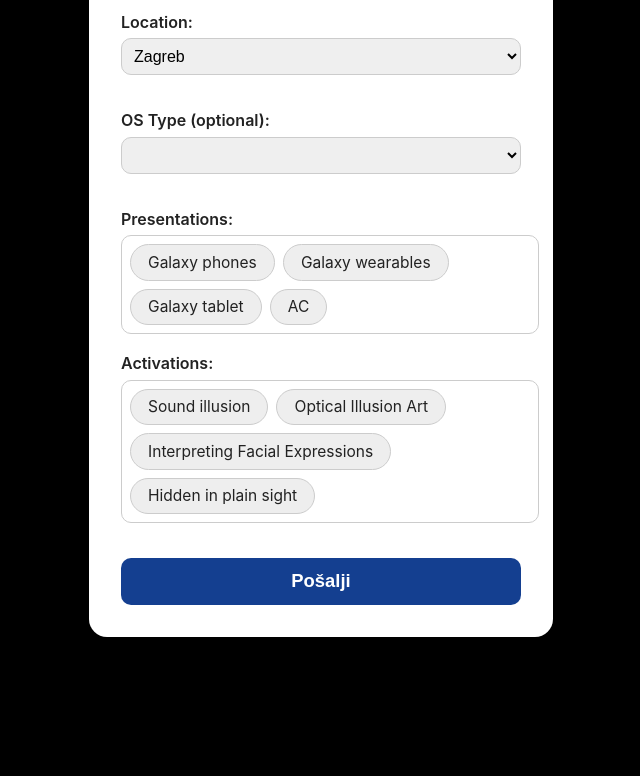
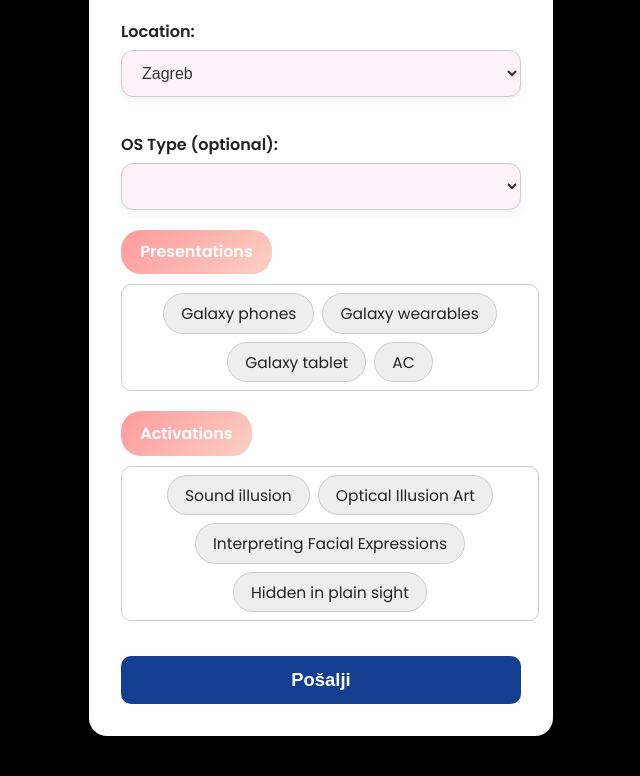
Before and after one commit to TomoChart/SGPromo, a plain HTML site: page index.html in a window 1280 px wide. Shown: the part 136-912 px from the top of the page, without its empty margins (319-959 px from the left). Before the commit the page ends 813 px from the top, so only its background shows below. Drawn offline with Linux system fonts and the light colour scheme.

Commit message:
Add modern styles and badges

```diff
--- a/css/style.css
+++ b/css/style.css
@@ -1,6 +1,6 @@
 body {
   background: #f9f9f9;
-  font-family: 'Inter', Arial, sans-serif;
+  font-family: 'Poppins', 'Inter', Arial, sans-serif;
   color: #222;
   margin: 0;
 }
@@ -80,3 +80,48 @@
 body.dark {
   background: #000;
 }
+
+
+/* Modern select dropdown */
+.select-modern {
+  background: #fdf2f8;
+  border-radius: 12px;
+  box-shadow: 0 4px 8px rgba(0, 0, 0, 0.05);
+  padding: 0.8em 1em;
+  font-size: 1rem;
+  color: #333;
+  transition: transform 0.15s ease, box-shadow 0.15s ease;
+}
+
+.select-modern:hover,
+.select-modern:focus {
+  transform: translateY(-2px);
+  box-shadow: 0 6px 12px rgba(0, 0, 0, 0.1);
+}
+
+/* Category badges */
+.category-badge {
+  display: inline-block;
+  margin: 0.25em auto;
+  padding: 0.6em 1.2em;
+  background: linear-gradient(135deg, #ff9a9e, #fad0c4);
+  border-radius: 20px;
+  color: #fff;
+  font-weight: 600;
+  transition: background 0.3s ease, transform 0.1s ease;
+  cursor: pointer;
+  text-align: center;
+}
+
+.category-badge:active {
+  transform: scale(0.95);
+  background: linear-gradient(135deg, #fad0c4, #ff9a9e);
+}
+
+.bubble-group {
+  display: flex;
+  flex-wrap: wrap;
+  gap: 0.5em;
+  margin-bottom: 1em;
+  justify-content: center;
+}
--- a/index.html
+++ b/index.html
@@ -4,6 +4,9 @@
   <meta charset="UTF-8" />
   <meta name="viewport" content="width=device-width, initial-scale=1.0"/>
   <title>Consumer Insights Reporting</title>
+  <link rel="preconnect" href="https://fonts.googleapis.com" />
+  <link rel="preconnect" href="https://fonts.gstatic.com" crossorigin />
+  <link href="https://fonts.googleapis.com/css2?family=Poppins:wght@400;600&display=swap" rel="stylesheet" />
   <link rel="stylesheet" href="css/style.css" />
 </head>
 <body class="dark">
@@ -11,21 +14,21 @@
     <h1>Consumer Insights Reporting</h1>
     <form id="reportForm">
       <label>Location:</label>
-      <select id="location">
+      <select id="location" class="select-modern">
         <option value="Zagreb">Zagreb</option>
         <option value="Split">Split</option>
         <option value="Osijek">Osijek</option>
       </select>
 
       <label>OS Type (optional):</label>
-      <select id="osType">
+      <select id="osType" class="select-modern">
         <option value=""></option>
         <option value="Android Samsung">Android Samsung</option>
         <option value="Android other">Android other</option>
         <option value="iOS">iOS</option>
       </select>
 
-      <label>Presentations:</label>
+      <div class="category-badge">Presentations</div>
       <div id="presentations" class="bubble-group">
         <div class="bubble option" data-value="Galaxy phones">Galaxy phones</div>
         <div class="bubble option" data-value="Galaxy wearables">Galaxy wearables</div>
@@ -33,7 +36,7 @@
         <div class="bubble option" data-value="AC">AC</div>
       </div>
 
-      <label>Activations:</label>
+      <div class="category-badge">Activations</div>
       <div id="activations" class="bubble-group">
         <div class="bubble option" data-value="Sound illusion">Sound illusion</div>
         <div class="bubble option" data-value="Optical Illusion Art">Optical Illusion Art</div>
```
Also changed, not shown: decision.html (+7 -4 lines).
